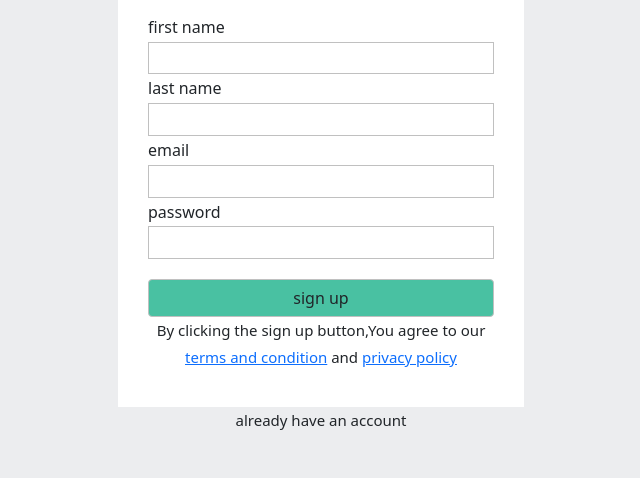
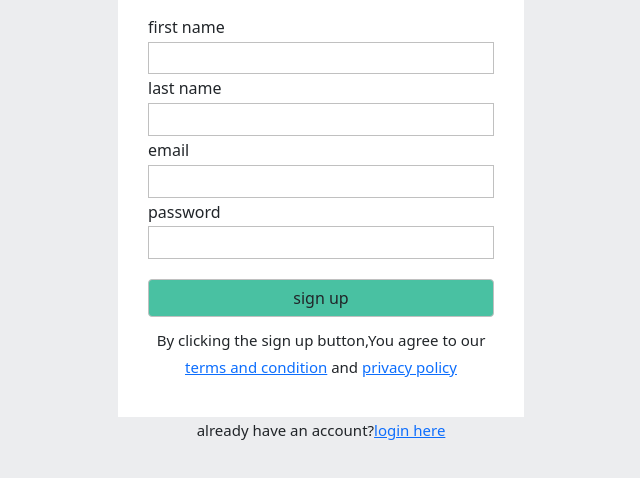
Before and after one commit to abdullah-FullStackDev/new-login-page, a plain HTML site: page index.html in a window 1280 px wide. Shown: the part 142-620 px from the top of the page, without its empty margins (319-959 px from the left). Drawn offline with nearby package versions, Linux system fonts and the light colour scheme.

Commit message:
add text

```diff
--- a/index.html
+++ b/index.html
@@ -28,7 +28,7 @@
  <button class="btn" type="submit">sign up</button>
  <p class="btm">By clicking the sign up button,You agree to our <a href="">terms and condition</a> and <a href="">privacy policy</p></a>
      </div>
-     <p class="btm">already have an account</p>
+     <p class="btm">already have an account?<a href="">login here</a></p>
     </div>
     </body>
     </html>
--- a/style.css
+++ b/style.css
@@ -27,4 +27,5 @@ body{
     border: 1px solid silver;
    background-color: #49c1a2;
    margin-top: 20px;
+   margin-bottom: 10px;
 }
```
